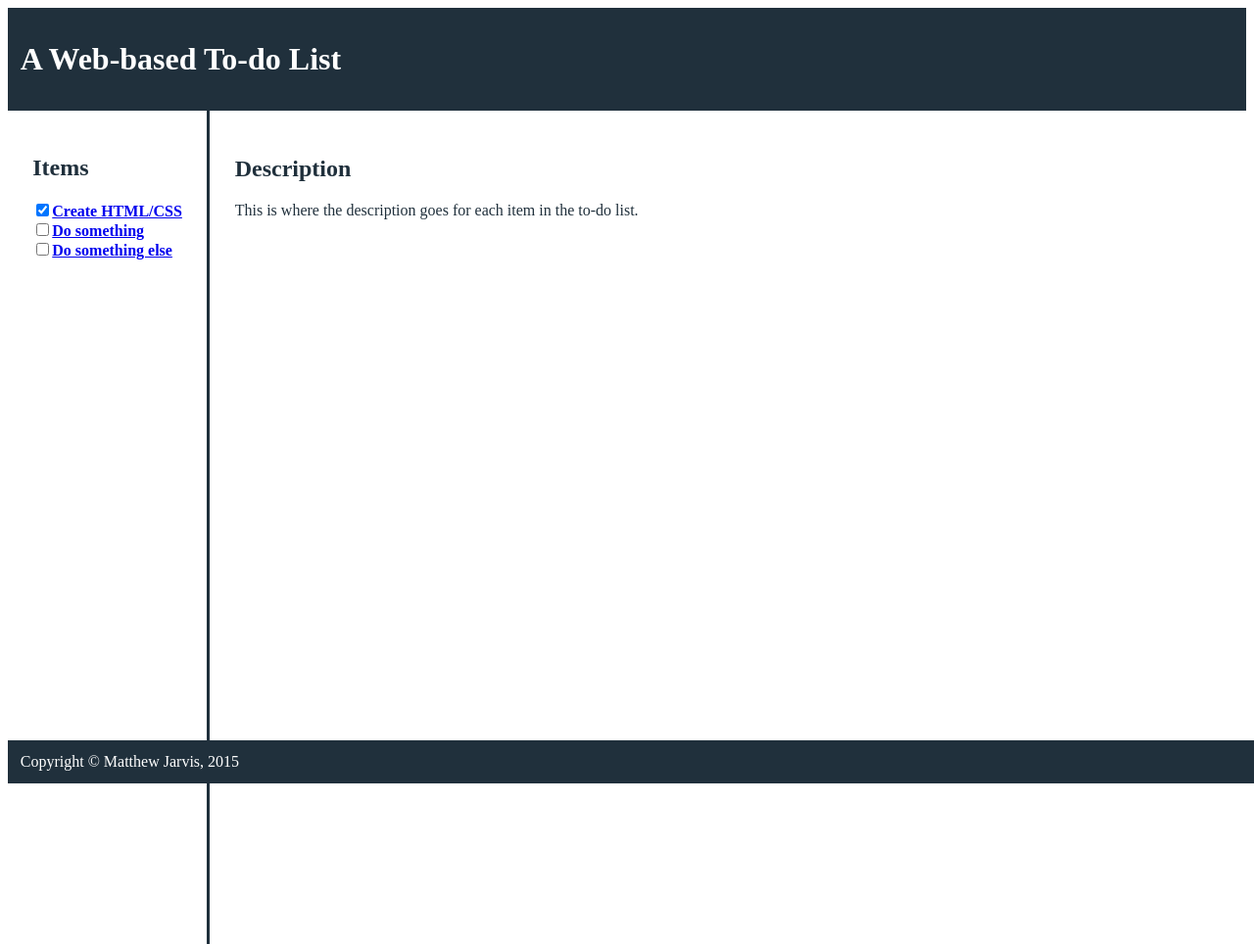
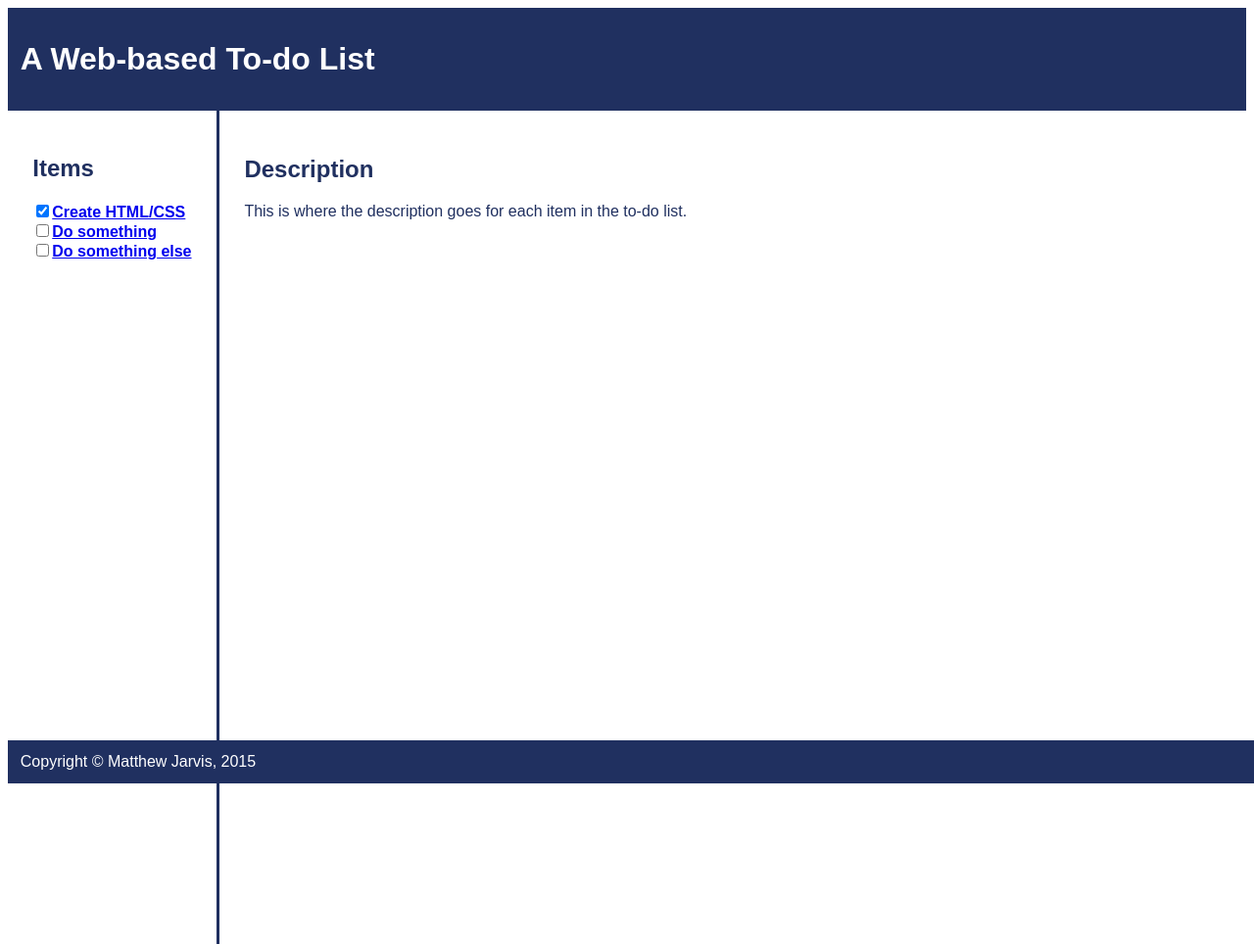
Before and after one commit to matt-jarvis/todo-list, a PHP site: page / in a window 1280 px wide. Shown: the whole page at 98% size. Run offline with PHP 8.4, Linux system fonts and the light colour scheme.

Commit message:
Change colours & font

```diff
--- a/style.css
+++ b/css/style.css
@@ -1,30 +1,34 @@
 header {
-    background-color: #20303c;
+	font-family: 'Montserrat', sans-serif;
+    background-color: #203060;
     color: white;
     padding: 1%;
 }
 
 
 item {
+	font-family: 'Montserrat', sans-serif;
 	background-color: white;
-	color: #20303c;
+	color: #203060;
     font-weight: bold;
     float: left;
     padding: 2%;
 }
 
 desc {
+	font-family: 'Montserrat', sans-serif;
 	position: absolute;
 	background-color: white;
-	color: #20303c;
-	border-left: solid #20303c;
+	color: #203060;
+	border-left: solid #203060;
 	height: 100%;
  	padding: 2%;
 }
 
 footer {
+	font-family: 'Montserrat', sans-serif;
     position: fixed;
-    background-color: #20303c;
+    background-color: #203060;
     color: white;
     width: 100%;
     padding: 1%;
--- a/index.html
+++ b/index.html
@@ -2,7 +2,7 @@
 <html>
 <head>
 <title>To-do List</title>
-<link href="style.css" rel="stylesheet" type="text/css">
+<link href="css/style.css" rel="stylesheet" type="text/css">
 <meta charset="UTF-8">
 </head>
 <body>
@@ -13,11 +13,9 @@
 
 <item>
 <h2>Items</h2>
-<form action="">
 <input type="checkbox" name="a" checked><a href="#">Create HTML/CSS</a><br>
 <input type="checkbox" name="b"><a href="#">Do something</a><br>
 <input type="checkbox" name="c"><a href="#">Do something else</a><br>
-</form>
 </item>
 
 <desc>
```
